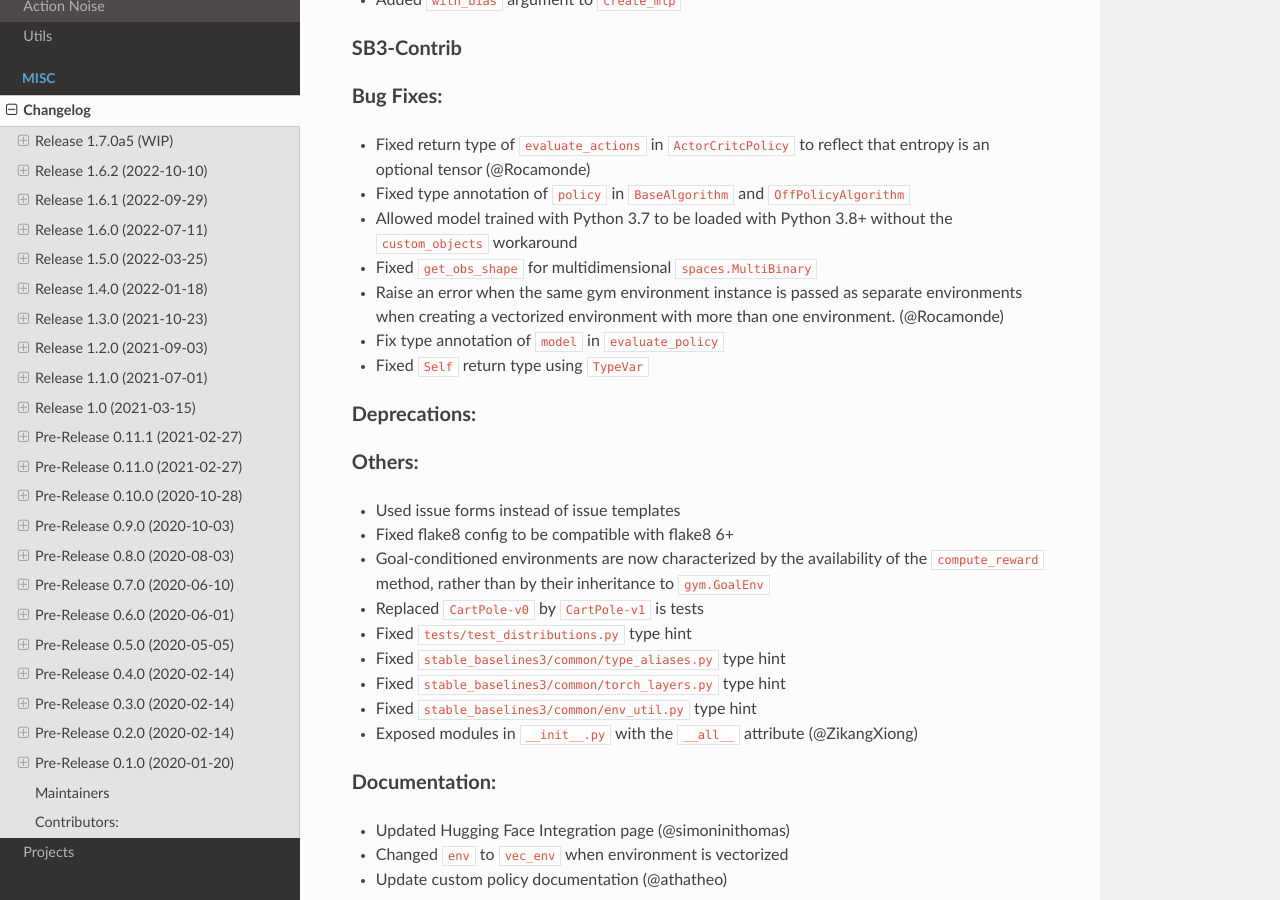
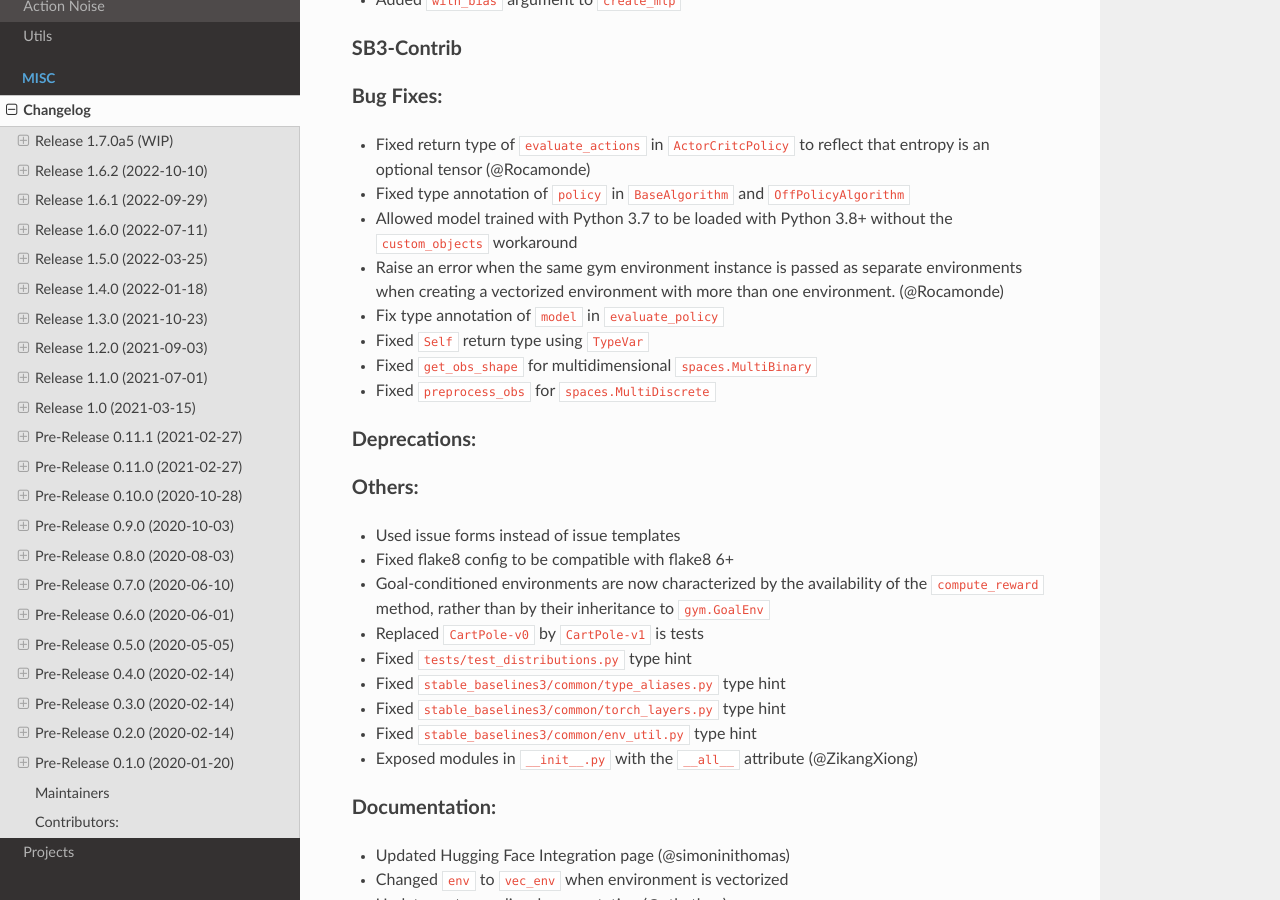
Before and after one commit to DLR-RM/stable-baselines3, a Sphinx documentation site: the page built from docs/misc/changelog.rst, in a window 1280 px wide and 900 px high, scrolled down 466 px. Built offline with Sphinx 7.4.7 and the Read the Docs theme 2.0.0, drawn with Linux system fonts in a browser that asks for light colours; pages that are not in the unit, such as notebooks, are missing from menus; the version number could not be read and is left out.

Commit message:
Update changelog.rst

```diff
--- a/docs/misc/changelog.rst
+++ b/docs/misc/changelog.rst
@@ -27,10 +27,11 @@
 - Fixed return type of ``evaluate_actions`` in ``ActorCritcPolicy`` to reflect that entropy is an optional tensor (@Rocamonde)
 - Fixed type annotation of ``policy`` in ``BaseAlgorithm`` and ``OffPolicyAlgorithm``
 - Allowed model trained with Python 3.7 to be loaded with Python 3.8+ without the ``custom_objects`` workaround
-- Fixed ``get_obs_shape`` for multidimensional ``spaces.MultiBinary``
 - Raise an error when the same gym environment instance is passed as separate environments when creating a vectorized environment with more than one environment. (@Rocamonde)
 - Fix type annotation of ``model`` in ``evaluate_policy``
 - Fixed ``Self`` return type using ``TypeVar``
+- Fixed ``get_obs_shape`` for multidimensional ``spaces.MultiBinary``
+- Fixed ``preprocess_obs`` for ``spaces.MultiDiscrete``
 
 Deprecations:
 ^^^^^^^^^^^^^
```
